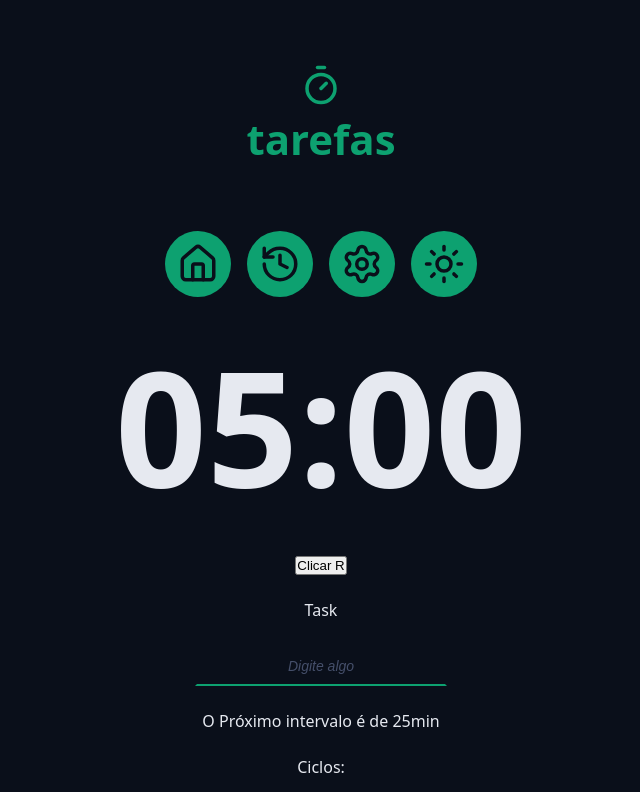
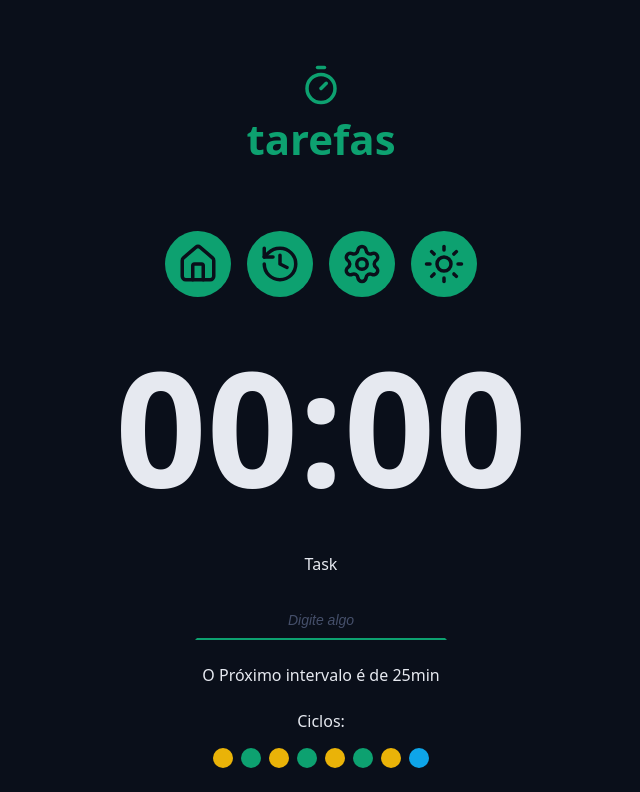
Before and after one commit to NetoResende/pomodoro-time, a React (Vite) app: page / in a window 1280 px wide. Shown: the top 792 px of the page, without its empty margins (319-959 px from the left). Built offline with nearby package versions, Linux system fonts and the light colour scheme.

Commit message:
criando um conteto para passar meu estado para vários componentes

```diff
--- a/src/App.tsx
+++ b/src/App.tsx
@@ -1,6 +1,7 @@
 import { Home } from "./pages/home/index.tsx";
 import { useState } from "react";
 import type { TaskStateModel } from "./models/taskStateModel.ts";
+import { TaskContext } from "./contexts/taskContext/index.tsx";
 
 import "./styles/theme.css";
 import "./styles/global.css";
@@ -21,5 +22,9 @@ const initialState: TaskStateModel = {
 export function App() {
   const [ state, setState ] = useState(initialState);
 
-  return <Home state={state} setState={setState}/>;
+  return (
+    <TaskContext.Provider value={{chave1:123456789}}>
+      <Home />
+    </TaskContext.Provider>
+  );
 }
--- a/src/component/countDown/index.tsx
+++ b/src/component/countDown/index.tsx
@@ -1,7 +1,10 @@
-import type { HomeProps } from '../../pages/home';
+import { useContext } from 'react';
 import styles from './styles.module.css';
+import { TaskContext } from '../../contexts/taskContext';
 
-export function CountDown({state}: HomeProps){
-    const { formattedsecondsRemaining } = state;
-    return <h1 className={styles.container}>{formattedsecondsRemaining}</h1>
+export function CountDown(){
+    const taskContex = useContext(TaskContext)
+    console.log('teste', taskContex);
+
+    return <h1 className={styles.container}>00:00</h1>
 }
--- a/src/component/mainForm/index.tsx
+++ b/src/component/mainForm/index.tsx
@@ -2,29 +2,12 @@ import { PlayCircleIcon } from "lucide-react";
 import { Cycles } from "../cycles";
 import { DefaultButton } from "../defaultButton";
 import { DefaultInput } from "../defaultInput";
-import type { HomeProps } from "../../pages/home";
 
-export function MainForm({ state, setState  }: HomeProps){
-  const { workTime } = state.config;
+export function MainForm(){
 
-  function handlerClick(){
-    setState(prevState => {
-      return {
-        ...prevState,
-        formattedsecondsRemaining: "12:34",
-        config: {
-          ...prevState.config,
-          workTime: 47
-        }
-      }
-    })
-  }
   return (
     <form  className="form">
 
-      <div>
-        <button type="button" onClick={handlerClick}>Clicar R</button>
-      </div>
           <div className="formrow">
             <DefaultInput
               type="text"
@@ -34,7 +17,7 @@ export function MainForm({ state, setState  }: HomeProps){
             />
           </div>
           <div className="formrow">
-            <p>O Próximo intervalo é de {workTime}min</p>
+            <p>O Próximo intervalo é de 25min</p>
           </div>
           <div className="formrow">
             <Cycles/>
--- /dev/null
+++ b/src/contexts/taskContext/index.tsx
@@ -0,0 +1,5 @@
+import { createContext } from "react";
+
+export const TaskContext = createContext({
+  chave: '123456'
+})
--- a/src/pages/home/index.tsx
+++ b/src/pages/home/index.tsx
@@ -1,22 +1,18 @@
 import { Container } from "../../component/contai";
 import { CountDown } from "../../component/countDown";
 import { MainForm } from "../../component/mainForm";
-import type { TaskStateModel } from "../../models/taskStateModel";
 import { MainTemplate } from "../../template/MainTemplate";
 
-export type HomeProps = {
-  state: TaskStateModel,
-  setState: React.Dispatch<React.SetStateAction<TaskStateModel>>
-}
-export function Home(props: HomeProps) {
+
+export function Home() {
 
   return (
     <MainTemplate>
       <Container>
-        <CountDown {...props}/>
+        <CountDown />
       </Container>
       <Container>
-        <MainForm  {...props}/>
+        <MainForm />
       </Container>
     </MainTemplate>
   );
```
